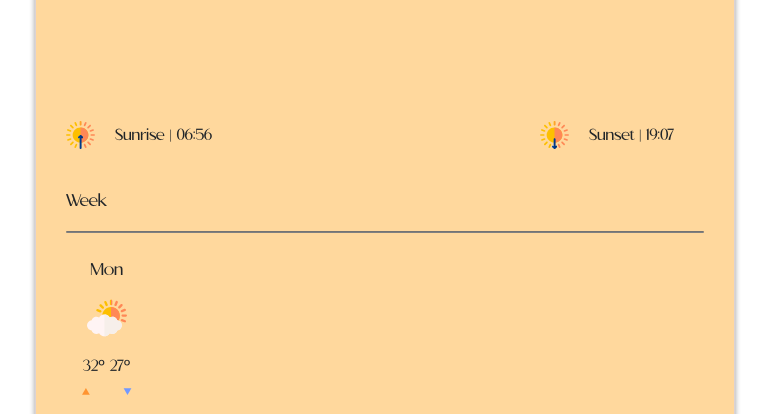
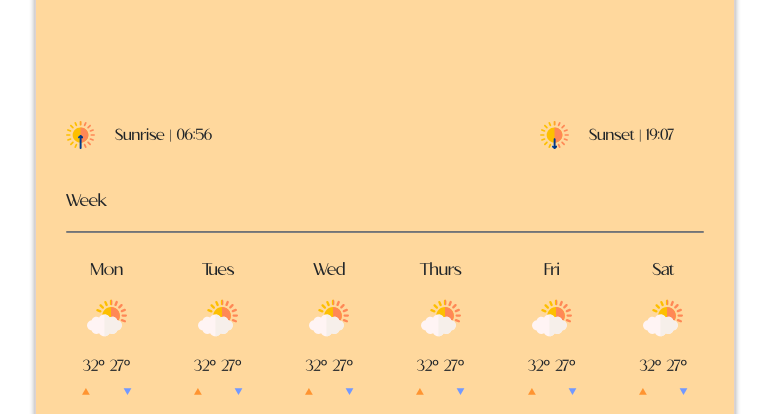
Before and after one commit to gracexuerwu/vanilla-weather-app, a plain HTML site: page index.html in a window 1280 px wide. Shown: the part 538-952 px from the top of the page, without its empty margins (255-1024 px from the left). Drawn offline with nearby package versions, Linux system fonts and the light colour scheme; no server answers; a web font is replaced by a local one.

Commit message:
Replaced old forecast html with javascript loop

```diff
--- a/index.html
+++ b/index.html
@@ -104,33 +104,11 @@
           </div>
           <span class="week">Week</span>
           <hr />
-
-          <div class="weather-forecast">
-            <div class="row" id="day-name">
-              <div class="col-2">
-                <div class="weather-forecast-date">
-                  Mon
-                </div>
-                <div class="icons">
-                <img src="images/02d.svg" alt="" width="40"
-                />
-                </div>
-                <div class="weather-forecast-temperature">
-                  <span class="weather-forecast-temperature-max">32°</span>
-                  <span class="weather-forecast-temperature-max">27°</span>
-
-                </div>
-                <div class="row text-center arrows">
-                  <div class="col text-right-temp">
-                    <img src="images/orange_polygon.svg"></div>
-                <div class="col text-left-temp">
-                    <img src="images/blue_polygon.svg"></div>
-                </div>
-                    </div>
-              </div>
+          <div class="weather-forecast" id="forecast">
             </div>
           </div>
 
+          <!-- Old forecast html -->
           <!-- <div class="container">
             <div class="row text-center week-forecast">
               <div class="col">Mon</div>
--- a/src/script.js
+++ b/src/script.js
@@ -321,3 +321,41 @@ function eventListenerSearchButtonSubmit(event) {
   let city = document.querySelector("#search-input").value;
   searchCity(city);
 }
+
+displayForecast();
+
+function displayForecast() {
+  let forecastElement = document.querySelector("#forecast");
+
+  let forecastHTML = `<div class="row" id="day-name">`;
+  let days = ["Mon", "Tues", "Wed", "Thurs", "Fri", "Sat"];
+  days.forEach(function (day) {
+    forecastHTML = forecastHTML +
+      `
+    <div class="col-2">
+    <div class="weather-forecast-date">
+    ${day}
+    </div>
+    <div class="icons">
+    <img src="images/02d.svg" alt="" width="40"
+    />
+    </div>
+    <div class="weather-forecast-temperature">
+    <span class="weather-forecast-temperature-max">32°</span>
+    <span class="weather-forecast-temperature-max">27°</span>
+
+    </div>
+    <div class="row text-center arrows">
+    <div class="col text-right-temp">
+    <img src="images/orange_polygon.svg"></div>
+    <div class="col text-left-temp">
+    <img src="images/blue_polygon.svg"></div>
+    </div>
+    </div>
+
+    `;
+  });
+
+  forecastHTML = forecastHTML + `</div>`;
+  forecastElement.innerHTML = forecastHTML;
+}
```
